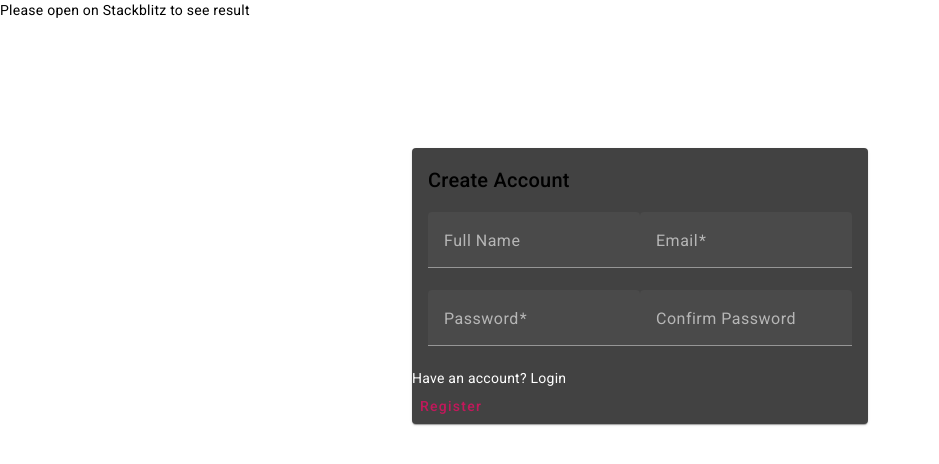
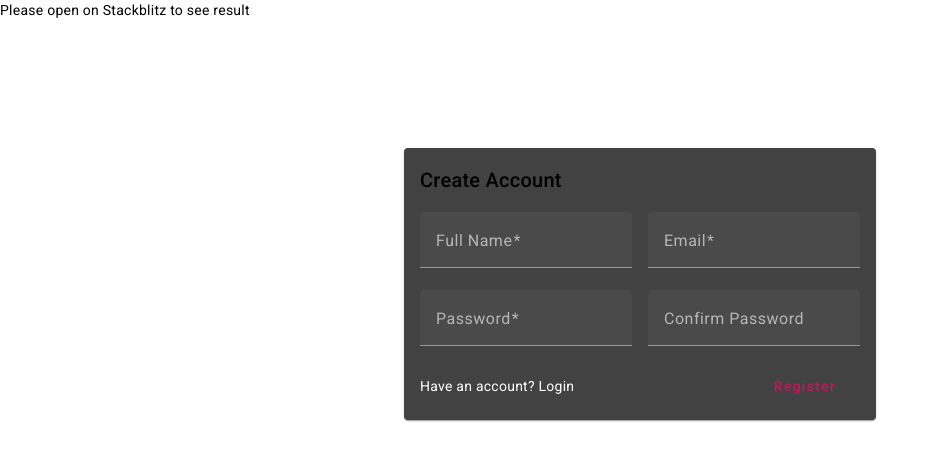
Before and after one commit to gr1d99-thejitu/devs, an Angular app: page /register in a window 1280 px wide. Shown: the top 464 px of the page, without its empty margins (0-939 px from the left). Built offline with nearby package versions, Linux system fonts and the light colour scheme.

Commit message:
chore: finish ui settup

```diff
--- a/src/app/register/register.component.html
+++ b/src/app/register/register.component.html
@@ -5,11 +5,13 @@
         <mat-card-title>Create Account</mat-card-title>
       </mat-card-header>
       <mat-card-content>
-        <div>
+        <div class="field-wrapper">
           <mat-form-field>
             <mat-label>Full Name</mat-label>
             <input matInput placeholder="John Doe" formControlName="fullName" />
-            <mat-error *ngIf="fieldErrors('fullName')"> Fix errors </mat-error>
+            <mat-error *ngIf="f['fullName'].errors" class="error-wrapper">
+              {{ winningError("fullName")[0] }}
+            </mat-error>
           </mat-form-field>
           <mat-form-field>
             <mat-label>Email</mat-label>
@@ -20,9 +22,12 @@
               type="email"
               formControlName="email"
             />
+            <mat-error *ngIf="f['email'].errors" class="error-wrapper">
+              {{ winningError("email")[0] }}
+            </mat-error>
           </mat-form-field>
         </div>
-        <div>
+        <div class="field-wrapper">
           <mat-form-field>
             <mat-label>Password</mat-label>
             <input
@@ -31,6 +36,9 @@
               type="password"
               formControlName="password"
             />
+            <mat-error *ngIf="f['password'].errors" class="error-wrapper">
+              {{ winningError("password")[0] }}
+            </mat-error>
           </mat-form-field>
           <mat-form-field>
             <mat-label>Confirm Password</mat-label>
@@ -40,6 +48,12 @@
               type="password"
               formControlName="confirmPassword"
             />
+            <mat-error
+              *ngIf="f['confirmPassword'].errors"
+              class="error-wrapper"
+            >
+              {{ winningError("confirmPassword")[0] }}
+            </mat-error>
           </mat-form-field>
         </div>
       </mat-card-content>
--- a/src/app/register/register.component.scss
+++ b/src/app/register/register.component.scss
@@ -10,5 +10,34 @@
 
   mat-card-content {
     padding: 0 1rem;
+
+    .field-wrapper {
+      display: flex;
+
+      mat-form-field {
+        margin-right: 1rem;
+
+        &:last-child {
+          margin-right: 0;
+        }
+      }
+    }
+  }
+
+  mat-card-footer button {
+    display: block;
+  }
+
+  mat-card-footer div {
+    display: inline-flex;
+    align-items: center;
+  }
+
+  mat-card-footer {
+    display: flex;
+    padding: 0 2rem 1rem 1rem;
+  ;
+    justify-content: space-between;
+    justify-items: center;
   }
 }
--- a/src/app/register/register.component.ts
+++ b/src/app/register/register.component.ts
@@ -1,16 +1,16 @@
 import { Component, OnInit } from '@angular/core';
 import {
   AbstractControl,
-  EmailValidator,
   FormBuilder,
   FormControl,
   FormGroup,
   ValidationErrors,
-  Validator,
   Validators,
 } from '@angular/forms';
 
 // TOD0: Add confirm password validator
+
+type FieldName = 'fullName' | 'email' | 'password' | 'confirmPassword';
 
 @Component({
   selector: 'app-register',
@@ -30,15 +30,42 @@ export class RegisterComponent implements OnInit {
   ngOnInit() {
     this.accountForm = this.fb.group({
       email: ['', [Validators.email, Validators.required]],
-      fullName: ['', Validators.minLength(3)],
+      fullName: ['', Validators.required],
       password: ['', Validators.required],
       confirmPassword: [''],
     });
   }
   submitted = false;
 
-  get f(): { [key: string]: AbstractControl } {
+  get f(): {
+    [key in FieldName]: AbstractControl;
+  } {
     return this.accountForm.controls;
+  }
+
+  winningError(fieldName: FieldName) {
+    let errors: string[] = [];
+    const controlErrors = this.f[fieldName].errors;
+
+    if (controlErrors !== null) {
+      const errorList = Object.keys(controlErrors);
+
+      errorList.forEach((errorKey) => {
+        switch (errorKey) {
+          case 'required': {
+            return errors.push('Required!');
+          }
+
+          default: {
+            return errors;
+          }
+        }
+      });
+
+      return errors;
+    }
+
+    return errors;
   }
 
   onSubmit() {
@@ -50,13 +77,11 @@ export class RegisterComponent implements OnInit {
 
     console.log(JSON.stringify(this.accountForm.value));
   }
-  getControlError(controlName: string): ValidationErrors | null {
-    return this.f[controlName].errors;
+  getControlError(controlName: FieldName): ValidationErrors | null {
+    return this.f[controlName as FieldName].errors;
   }
 
-  fieldErrors(
-    controlName: 'fullName' | 'email' | 'password' | 'confirmPassword'
-  ) {
+  fieldErrors(controlName: FieldName) {
     const errors = this.getControlError(controlName);
 
     if (errors !== null) {
@@ -65,4 +90,10 @@ export class RegisterComponent implements OnInit {
 
     return [];
   }
+
+  errorMessage(error: { [key: string]: string }): string {
+    const errors = Object.values(error);
+    console.log(errors, error);
+    return errors[0];
+  }
 }
```
